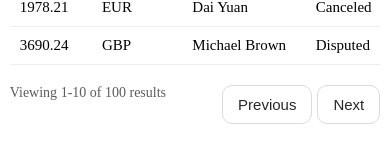
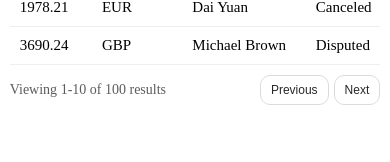
Before and after one commit to omarshokry11/visa, a React (Vite) app: page / in a window 390 px wide. Both pictures are taken after a click on the button "Page 2". Shown: the part 546-708 px from the top of the page. Built offline with nearby package versions, Linux system fonts and the light colour scheme.

Commit message:
update button mobile

```diff
--- a/src/Component/Style/TableStatus.scss
+++ b/src/Component/Style/TableStatus.scss
@@ -83,7 +83,8 @@
   .pagination {
     display: flex;
     justify-content: space-between;
-    margin-top: 20px;
+    align-items: center;
+    margin-top: 10px;
     font-size: 14px;
     color: #5c5c5c;
     .buttons-container {
@@ -101,6 +102,10 @@
         -moz-border-radius: 10px;
         -ms-border-radius: 10px;
         -o-border-radius: 10px;
+        @media (max-width: 700px) {
+          padding: 7px 10px;
+          font-size: 12px;
+        }
       }
     }
   }
```
